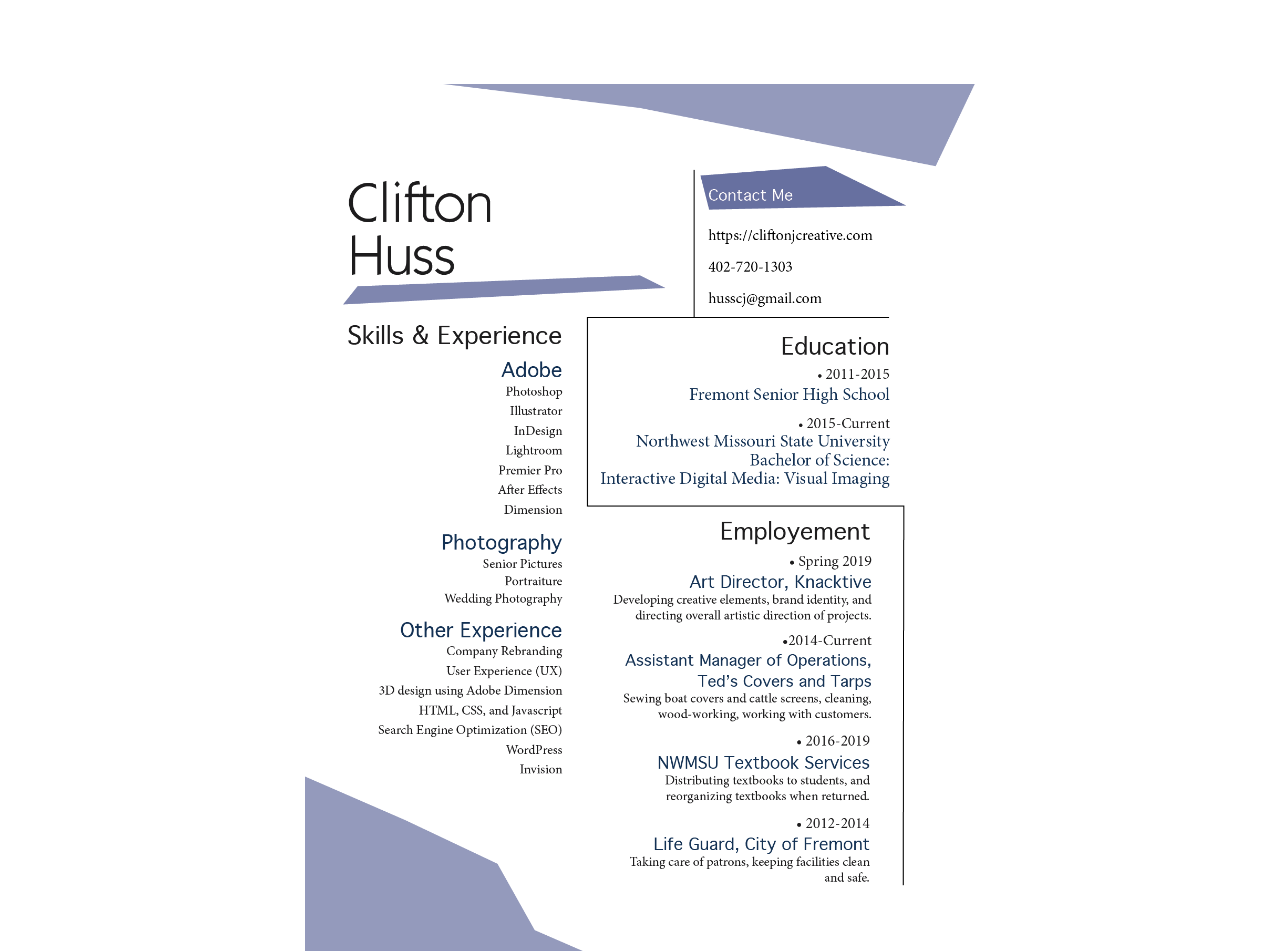
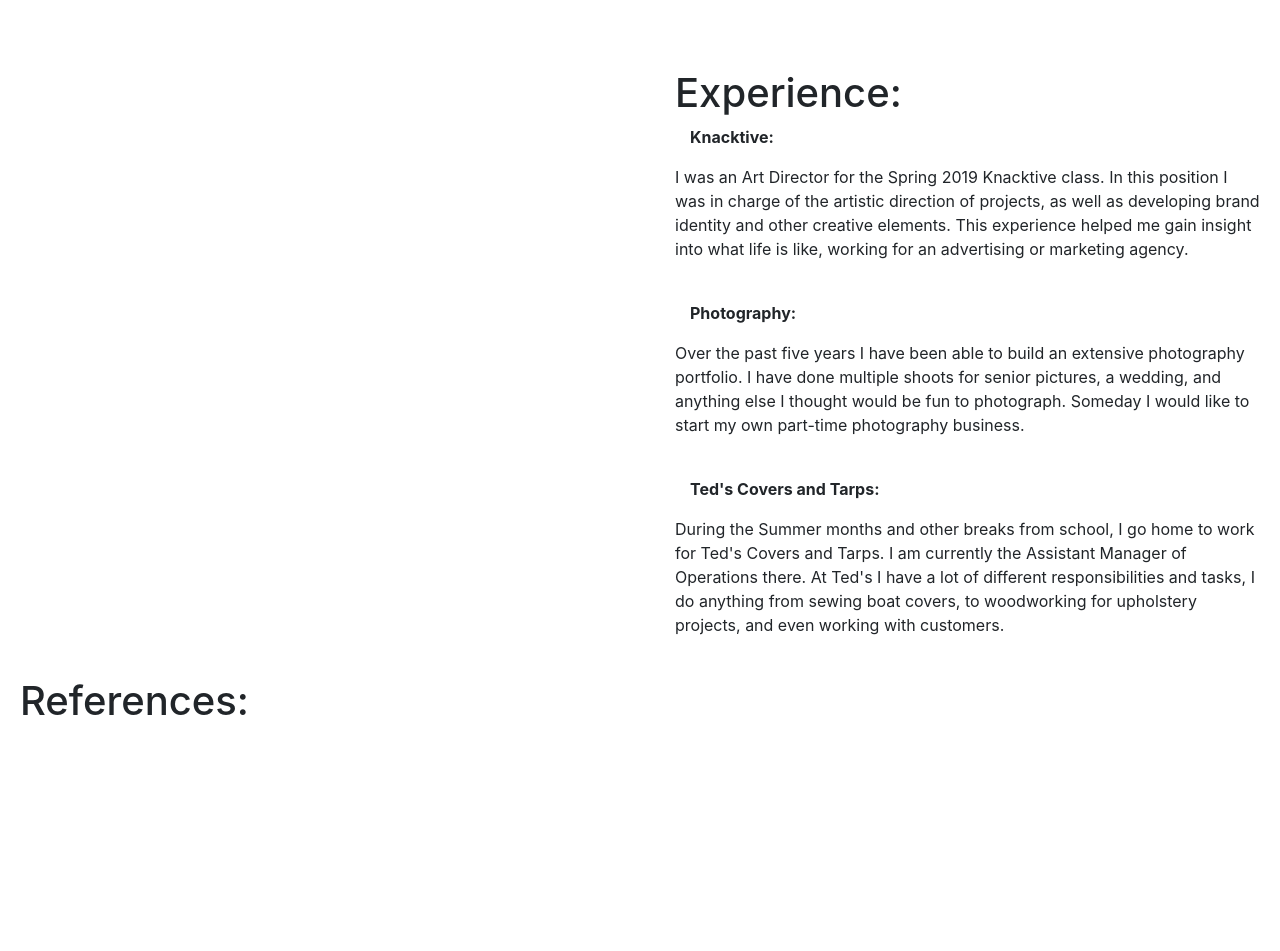
Before and after one commit to 44335-sp19/group-project-group2costellovohuss, a plain HTML site: page CJ.html/aboutme.html in a window 1280 px wide. Shown: the part 745-1696 px from the top of the page. After the commit the page ends 1478 px from the top, so only its background shows below. Drawn offline with nearby package versions, Linux system fonts and the light colour scheme.

Commit message:
Update from class

```diff
--- a/CJ.html/aboutme.html
+++ b/CJ.html/aboutme.html
@@ -39,16 +39,34 @@
         <br>
         <br>
 
+
         <div class="row">
-            <div class="col-lg-12">
+            <div class="col-lg-6">
+            </div>
+            <div class="col-lg-6">
+                <h1>Experience:</h1>
+                <p class="experience">Knacktive:</p>
+                <p>I was an Art Director for the Spring 2019 Knacktive class.  In this position I was in charge of the artistic direction of projects, as well as developing brand identity and other creative elements.  This experience helped me gain insight into what life is like, working for an advertising or marketing agency.</p>
+                <br>
+                <p class="experience">Photography:</p>
+                <p>Over the past five years I have been able to build an extensive photography portfolio.  I have done multiple shoots for senior pictures, a wedding, and anything else I thought would be fun to photograph.  Someday I would like to start my own part-time photography business.</p>
+                <br>
+                <p class="experience">Ted's Covers and Tarps:</p>
+                <p>During the Summer months and other breaks from school, I go home to work for Ted's Covers and Tarps.  I am currently the Assistant Manager of Operations there.  At Ted's I have a lot of different responsibilities and tasks, I do anything from sewing boat covers, to woodworking for upholstery projects, and even working with customers.</p>
+            </div>
+        </div>
 
-            <a target="_blank" href="images/College%20Resume%20Update%202-2019.png">
-                <img class="resume" src="images/College%20Resume%20Update%202-2019.png" alt="Resume">
-                </a>
+        <br>
+
+        <div class="row">
+            <div class="col-lg-6">
+                <h1>References:</h1>
             </div>
         </div>
 
 
 
+
+
     </body>
 </html>
--- a/CJ.html/cjhome.css
+++ b/CJ.html/cjhome.css
@@ -12,13 +12,15 @@ img {
     width: 100%;
     height: auto;
     padding: 15px;
+    border-radius: 10%;
 }
 .nav-link {
-    color: black;
+    color: whitesmoke;
     font-size: 25px;
 }
 h1, p {
-    text-align: center;
+    text-align: left;
+    margin: 20px;
 }
 .color {
     color: white;
@@ -26,6 +28,7 @@ h1, p {
 .experience {
     text-align: left;
     padding: inherit;
+    font-weight: bold;
 }
 .design {
     height: 500px;
```
Also changed, not shown: CJ.html/Clifton.html (+1 -0 lines).
